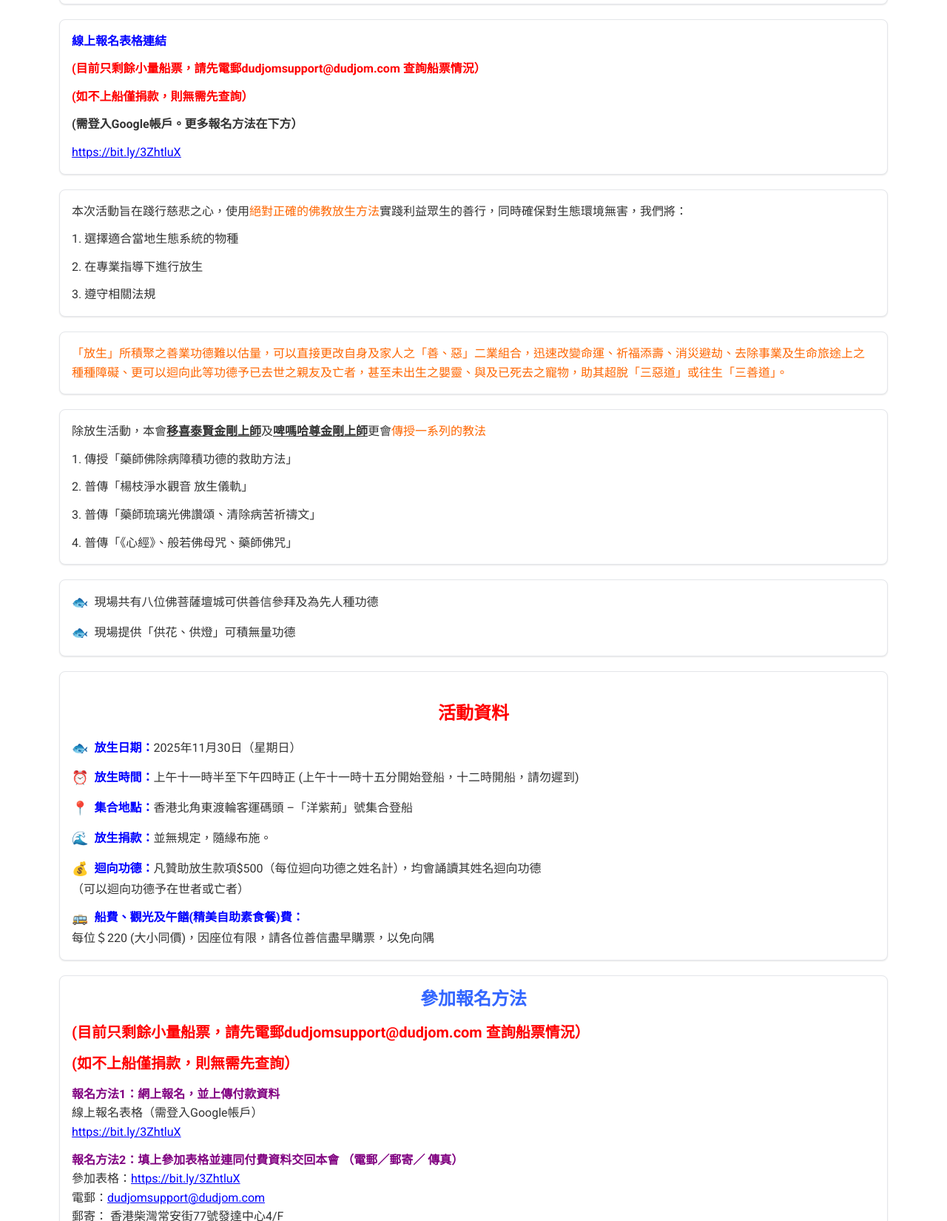
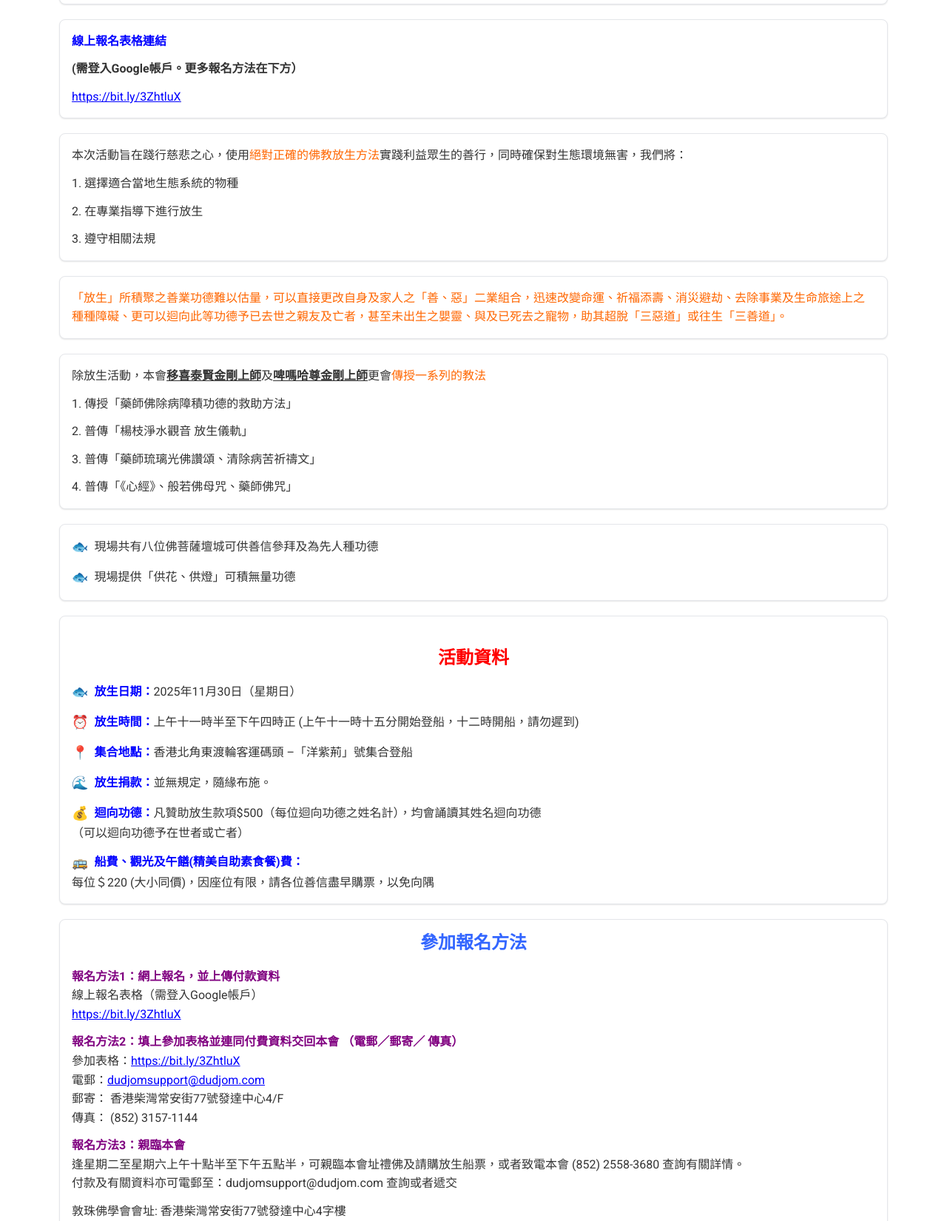
Before and after one commit to curtisAI9585/fish2025, a plain HTML site: page index.html in a window 1280 px wide. Shown: the part 681-2331 px from the top of the page at 74% size. Drawn offline with Linux system fonts and the light colour scheme; a web font is replaced by a local one.

Commit message:
修正字

```diff
--- a/index.html
+++ b/index.html
@@ -37,12 +37,12 @@
             <!-- Registration Link Section -->
             <div class="x11i5rnm xat24cr x1mh8g0r x1vvkbs xtlvy1s x126k92a">
                 <div dir="auto"><span style="color: #0000ff;"><strong>線上報名表格連結</strong></span></div>
-                <div dir="auto"><span style="color: #ff0000;"><strong>(目前只剩餘小量船票，請先電郵dudjomsupport@dudjom.com 查詢船票情況）</strong></span></div>
-                <div dir="auto"><span style="color: #ff0000;"><strong>(如不上船僅捐款，則無需先查詢）</strong></span></div>
+                <!-- <div dir="auto"><span style="color: #ff0000;"><strong>(目前只剩餘小量船票，請先電郵dudjomsupport@dudjom.com 查詢船票情況）</strong></span></div> -->
+                <!--<div dir="auto"><span style="color: #ff0000;"><strong>(如不上船僅捐款，則無需先查詢）</strong></span></div> -->
                 <div dir="auto"><strong>(需登入Google帳戶。更多報名方法在下方）</strong></div>
                 <div dir="auto">
                     <span style="text-decoration: underline;">
-                        <a href="https://bit.ly/3ZhtluX" style="color: #0000ff; text-decoration: underline;" target="_blank">https://bit.ly/3ZhtluX</a>
+                        <a href="https://docs.google.com/forms/d/1KEKLdap7o_8Y9fcDAuqJl3B5P0TzCJdi0iL-dLfjOG8" style="color: #0000ff; text-decoration: underline;" target="_blank">https://bit.ly/3ZhtluX</a>
                     </span>
                 </div>
             </div>
@@ -120,13 +120,14 @@
             <div class="x11i5rnm xat24cr x1mh8g0r x1vvkbs xtlvy1s x126k92a">
                 <h2 dir="auto" style="text-align: center;"><span style="color: #3366ff;">參加報名方法</span></h2>
 
-                <h3 dir="auto"><span style="color: #ff0000;"><strong>(目前只剩餘小量船票，請先電郵dudjomsupport@dudjom.com 查詢船票情況）</strong></span></h3>
-                <h3 dir="auto"><span style="color: #ff0000;"><strong>(如不上船僅捐款，則無需先查詢）</strong></span></h3>
+                <!--<h3 dir="auto"><span style="color: #ff0000;"><strong>(目前只剩餘小量船票，請先電郵dudjomsupport@dudjom.com 查詢船票情況）</strong></span></h3> -->
+                <!--<h3 dir="auto"><span style="color: #ff0000;"><strong>(如不上船僅捐款，則無需先查詢）</strong></span></h3>-->
 
                 <div dir="auto">
                     <span style="color: #800080;"><strong>報名方法1：網上報名，並上傳付款資料</strong></span>
                     <br>線上報名表格（需登入Google帳戶）
-                    <br><a href="https://bit.ly/3ZhtluX" target="_blank" style="color: #0000ff; text-decoration: underline;">https://bit.ly/3ZhtluX</a>
+                    <br><a href="https://docs.google.com/forms/d/1KEKLdap7o_8Y9fcDAuqJl3B5P0TzCJdi0iL-dLfjOG8" target="_blank" style="color: #0000ff; text-decoration: underline;">https://bit.ly/3ZhtluX</a>
+                    <br>
                 </div>
 
                 <div dir="auto">
@@ -135,6 +136,7 @@
                     <br>電郵：<a href="mailto:info@lifeenlightenment.com">dudjomsupport@dudjom.com</a>
                     <br>郵寄： 香港柴灣常安街77號發達中心4/F
                     <br>傳真： (852) 3157-1144
+                    <br>
                 </div>
 
                 <div dir="auto">
```
Also changed, not shown: 1 other file.
